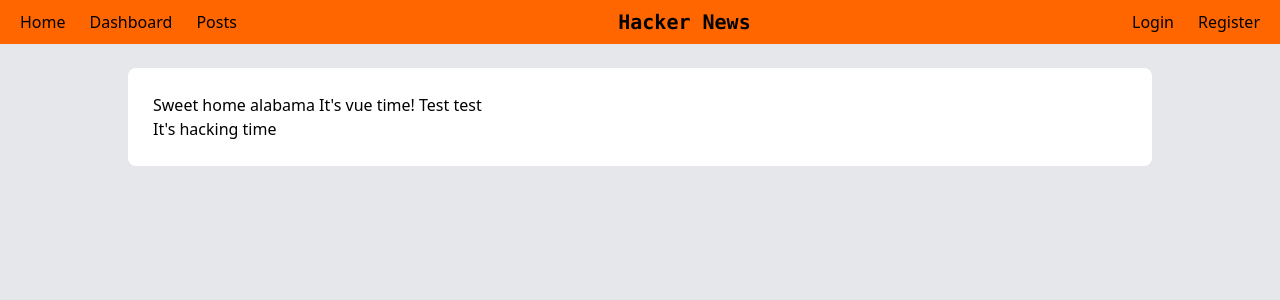
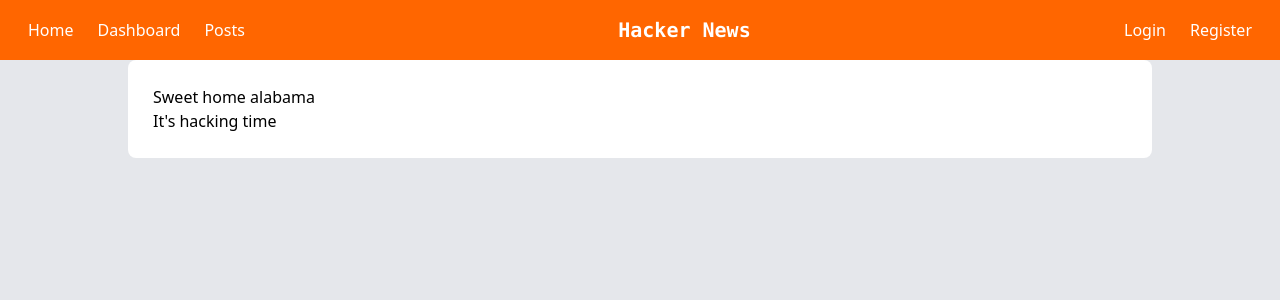
Before and after one commit to felixgren/hacker-news, a Laravel app: page / in a window 1280 px wide. Shown: the top 300 px of the page. Run offline with Laravel 8, Linux system fonts and the light colour scheme; style sheets or scripts are compiled from the project's sources.

Commit message:
Updated navbar styling

```diff
--- a/resources/views/home.blade.php
+++ b/resources/views/home.blade.php
@@ -2,9 +2,8 @@
 
 @section('content')
 <div class="flex justify-center">
-    <div class="w-10/12 bg-white p-3 sm:p-6 sm:rounded-lg md:max-w-screen-md xl:max-w-screen-lg dark:text-white dark:bg-transparent dark:border-solid border border-white border-opacity-40">
+    <div class="w-full bg-white p-3 sm:p-6 sm:rounded-lg md:max-w-screen-md xl:max-w-screen-lg dark:text-white dark:bg-transparent dark:border-solid border border-white border-opacity-40">
         Sweet home alabama
-        It's vue time! Test test
         <div id="app">
             <hello-world> </hello-world>
         </div>
--- a/resources/views/layouts/app.blade.php
+++ b/resources/views/layouts/app.blade.php
@@ -6,10 +6,11 @@
     <meta name="viewport" content="width=device-width, initial-scale=1.0">
     <title>Hacker News</title>
     <link href="{{ asset('css/app.css') }}" rel="stylesheet">
+    <link rel="stylesheet" href="https://cdnjs.cloudflare.com/ajax/libs/font-awesome/5.15.2/css/all.min.css">
 </head>
 
 <body class="bg-gray-200 dark:bg-black-gh-bg">
-    <nav class="bg-hacker-orange dark:bg-dark-gh-banner flex flex-wrap p-2 mb-6 sm:flex-nowrap sm:justify-between">
+    <nav class="bg-hacker-orange text-white dark:bg-dark-gh-banner flex flex-wrap p-4 sm:flex-nowrap sm:justify-between">
         <ul class="flex items-center">
             <li>
                 <a href="{{ route('home') }}" class="navbar-link dark:text-white">Home</a>
@@ -22,7 +23,7 @@
             </li>
         </ul>
 
-        <h1 class="font-mono font-bold order-first w-full sm:order-none sm:w-auto sm:text-xl dark:text-white">Hacker News</h1>
+        <h1 class="font-mono font-bold order-first w-full sm:order-none sm:w-auto sm:text-xl">Hacker News</h1>
 
         <ul class="flex items-center">
             @guest
```
